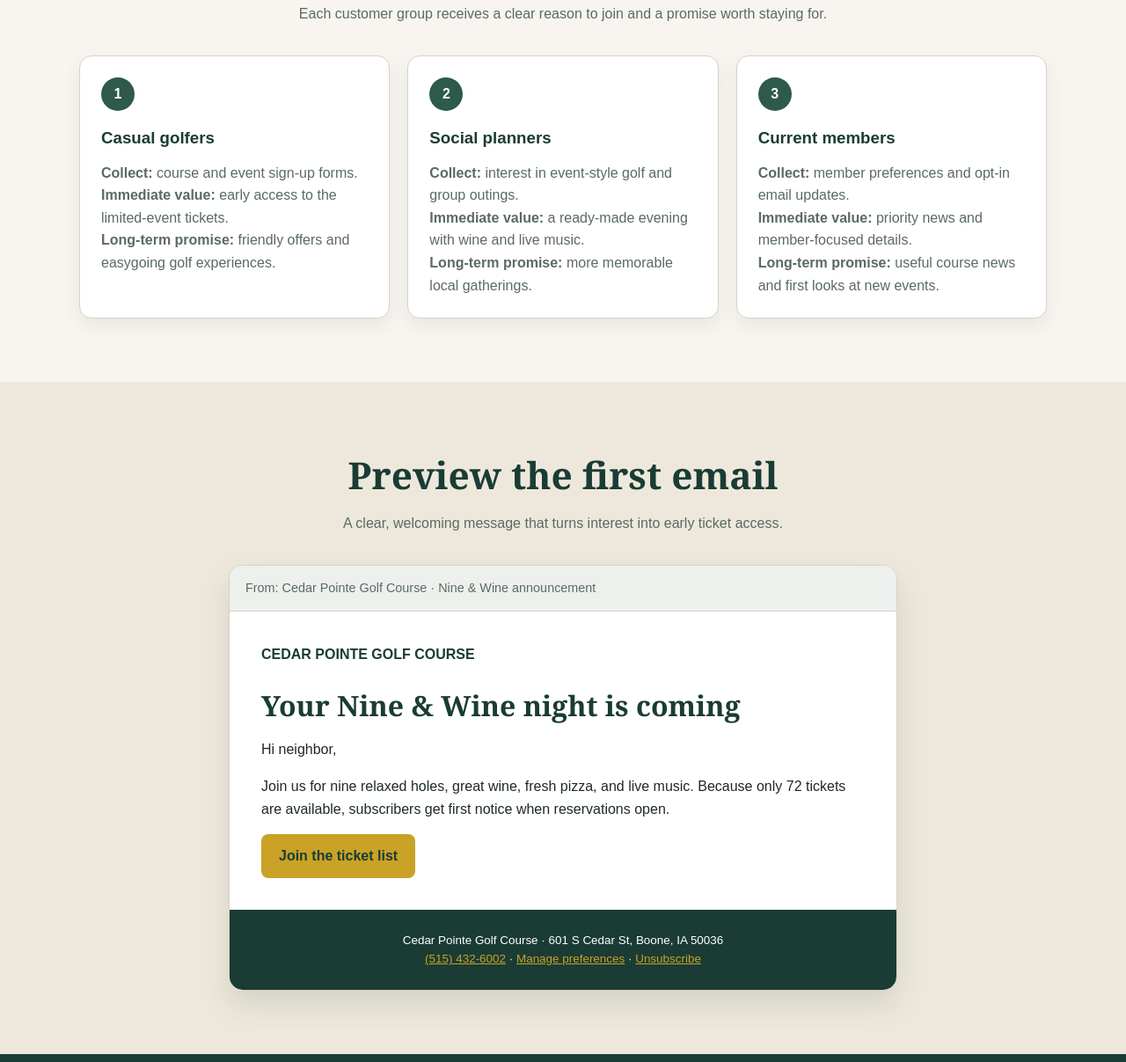
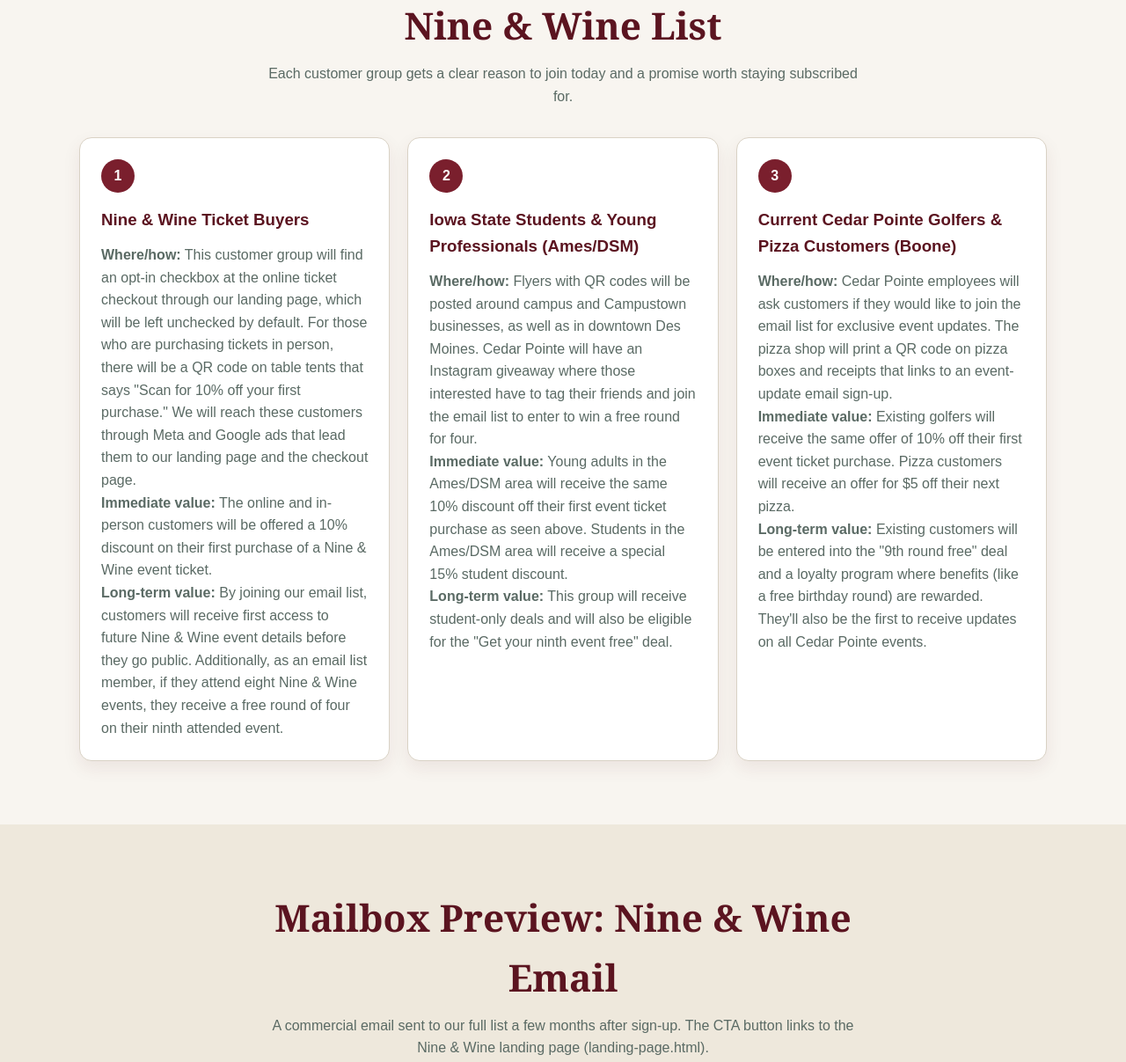
Before and after one commit to esmith-06/group-website-project, a plain HTML site: page email.html in a window 1280 px wide. Shown: the part 886-2093 px from the top of the page at 88% size. Drawn offline with Linux system fonts and the light colour scheme.

Commit message:
Update email page palette and content

```diff
--- a/email.html
+++ b/email.html
@@ -7,12 +7,10 @@
   <meta name="description" content="Join the Cedar Pointe Nine & Wine list for early ticket access, event reminders, and exclusive updates.">
   <style>
     :root {
-      --green-dark: #1a3c34;
-      --green: #2d5a4a;
+      --burgundy-dark: #5b1420;
+      --burgundy: #7a1f2d;
       --cream: #f8f5f0;
       --cream-dark: #eee8dc;
-      --gold: #c9a227;
-      --gold-dark: #ae8817;
       --white: #fff;
       --ink: #1f2a27;
       --muted: #5a6a64;
@@ -26,58 +24,52 @@
     .container { width: min(1100px, calc(100% - 40px)); margin: 0 auto; }
     .site-header { background: var(--white); border-bottom: 1px solid #ddd; position: sticky; top: 0; z-index: 10; }
     .header-inner { min-height: 88px; display: flex; align-items: center; justify-content: space-between; gap: 24px; }
-    .logo { display: flex; align-items: center; gap: 12px; text-decoration: none; color: var(--green-dark); font-weight: 800; }
+    .logo { display: flex; align-items: center; gap: 12px; text-decoration: none; color: var(--burgundy-dark); font-weight: 800; }
     .logo img { height: 58px; width: auto; }
     .top-nav { display: flex; flex-wrap: wrap; gap: 8px; }
     .top-nav a { text-decoration: none; color: #2d2d2d; font-weight: 700; padding: 10px 14px; border-radius: 8px; }
     .top-nav a:hover, .top-nav a:focus-visible, .top-nav a.active { background: #e9d8dc; color: #5b1420; }
 
-    .hero { background: linear-gradient(135deg, var(--green-dark), var(--green)); color: var(--white); padding: 64px 0 72px; }
+    .hero { background: linear-gradient(135deg, var(--burgundy-dark), var(--burgundy)); color: var(--white); padding: 64px 0 72px; }
     .hero-grid { display: grid; grid-template-columns: 1.08fr 0.92fr; gap: 52px; align-items: center; }
-    .eyebrow { color: var(--gold); font-weight: 800; letter-spacing: 0.12em; text-transform: uppercase; margin-bottom: 10px; }
+    .eyebrow { color: var(--cream); font-weight: 800; letter-spacing: 0.12em; text-transform: uppercase; margin-bottom: 10px; }
     .hero h1 { font-family: Georgia, "Times New Roman", serif; font-size: clamp(2.6rem, 6vw, 4.7rem); line-height: 1.02; margin-bottom: 18px; }
     .lead { max-width: 560px; font-size: 1.15rem; margin-bottom: 22px; }
     .benefits { list-style: none; display: grid; gap: 10px; }
     .benefits li { display: flex; align-items: flex-start; gap: 10px; }
-    .check { width: 22px; height: 22px; flex: 0 0 22px; border-radius: 50%; background: var(--gold); color: var(--green-dark); display: inline-grid; place-items: center; font-weight: 900; }
+    .check { width: 22px; height: 22px; flex: 0 0 22px; border-radius: 50%; background: var(--cream); color: var(--burgundy-dark); display: inline-grid; place-items: center; font-weight: 900; }
 
     .form-card { background: var(--white); color: var(--ink); border-radius: 16px; padding: 28px; box-shadow: 0 20px 50px rgba(0,0,0,.22); }
-    .form-card h2 { color: var(--green-dark); font-family: Georgia, serif; font-size: 1.75rem; line-height: 1.2; margin-bottom: 6px; }
+    .form-card h2 { color: var(--burgundy-dark); font-family: Georgia, serif; font-size: 1.75rem; line-height: 1.2; margin-bottom: 6px; }
     .form-sub { color: var(--muted); margin-bottom: 20px; }
     .form-row { display: grid; grid-template-columns: 1fr 1fr; gap: 14px; }
     .field { display: grid; gap: 6px; margin-bottom: 14px; }
     .field label { font-size: .9rem; font-weight: 800; }
     .optional { color: var(--muted); font-weight: 400; }
     .field input, .field select { width: 100%; min-height: 48px; border: 1.5px solid var(--border); border-radius: 8px; padding: 10px 12px; font: inherit; background: var(--white); }
-    .field input:focus, .field select:focus { border-color: var(--green); outline: 3px solid rgba(45,90,74,.16); }
-    .submit-button { width: 100%; min-height: 50px; border: 0; border-radius: 8px; background: var(--gold); color: var(--green-dark); font-weight: 900; font-size: 1.02rem; cursor: pointer; }
-    .submit-button:hover { background: var(--gold-dark); }
+    .field input:focus, .field select:focus { border-color: var(--burgundy); outline: 3px solid rgba(122,31,45,.18); }
+    .submit-button { width: 100%; min-height: 50px; border: 0; border-radius: 8px; background: var(--burgundy); color: var(--white); font-weight: 900; font-size: 1.02rem; cursor: pointer; }
+    .submit-button:hover { background: var(--burgundy-dark); }
     .form-note { margin-top: 12px; font-size: .78rem; color: var(--muted); text-align: center; }
-    .form-status { display: none; margin-top: 12px; padding: 12px; border-radius: 8px; background: #edf7f1; color: #175a3a; font-weight: 700; text-align: center; }
+    .form-status { display: none; margin-top: 12px; padding: 12px; border-radius: 8px; background: var(--burgundy-soft); color: var(--burgundy-dark); font-weight: 700; text-align: center; }
     .form-status.visible { display: block; }
 
     .section { padding: 72px 0; }
     .section-heading { max-width: 680px; margin: 0 auto 34px; text-align: center; }
-    .section-heading h2 { color: var(--green-dark); font-family: Georgia, serif; font-size: clamp(2rem, 4vw, 2.65rem); margin-bottom: 8px; }
+    .section-heading h2 { color: var(--burgundy-dark); font-family: Georgia, serif; font-size: clamp(2rem, 4vw, 2.65rem); margin-bottom: 8px; }
     .section-heading p { color: var(--muted); }
     .audience-grid { display: grid; grid-template-columns: repeat(3, 1fr); gap: 20px; }
-    .audience-card { background: var(--white); border: 1px solid var(--border); border-radius: 14px; padding: 24px; box-shadow: 0 8px 20px rgba(26,60,52,.08); }
-    .audience-number { width: 38px; height: 38px; display: grid; place-items: center; border-radius: 50%; background: var(--green); color: var(--white); font-weight: 900; margin-bottom: 16px; }
-    .audience-card h3 { color: var(--green-dark); margin-bottom: 12px; }
+    .audience-card { background: var(--white); border: 1px solid var(--border); border-radius: 14px; padding: 24px; box-shadow: 0 8px 20px rgba(91,20,32,.08); }
+    .audience-number { width: 38px; height: 38px; display: grid; place-items: center; border-radius: 50%; background: var(--burgundy); color: var(--white); font-weight: 900; margin-bottom: 16px; }
+    .audience-card h3 { color: var(--burgundy-dark); margin-bottom: 12px; }
     .audience-card p { color: var(--muted); }
 
     .mailbox-section { background: var(--cream-dark); }
-    .mailbox { max-width: 760px; margin: 0 auto; background: var(--white); border: 1px solid var(--border); border-radius: 16px; box-shadow: 0 16px 32px rgba(26,60,52,.12); overflow: hidden; }
-    .mailbar { background: #edf0ed; border-bottom: 1px solid var(--border); padding: 14px 18px; color: var(--muted); font-size: .9rem; }
-    .email-copy { padding: 36px; }
-    .email-copy .brand { color: var(--green-dark); font-weight: 900; margin-bottom: 20px; }
-    .email-copy h3 { font-family: Georgia, serif; color: var(--green-dark); font-size: 2rem; margin-bottom: 12px; }
-    .email-copy p { margin-bottom: 16px; }
-    .email-button { display: inline-block; background: var(--gold); color: var(--green-dark); text-decoration: none; border-radius: 8px; padding: 12px 20px; font-weight: 900; }
-    .email-footer { background: var(--green-dark); color: var(--white); padding: 24px 36px; text-align: center; font-size: .84rem; }
-    .email-footer a { color: var(--gold); }
+    .mailbox { max-width: 760px; margin: 0 auto; background: var(--white); border: 1px solid var(--border); border-radius: 16px; box-shadow: 0 16px 32px rgba(91,20,32,.12); overflow: hidden; }
+    .mailbox-image { margin: 0; }
+    .mailbox-image img { width: 100%; height: auto; display: block; }
 
-    .site-footer { background: var(--green-dark); color: rgba(255,255,255,.88); padding: 28px 0; text-align: center; }
+    .site-footer { background: var(--burgundy-dark); color: rgba(255,255,255,.88); padding: 28px 0; text-align: center; }
     .site-footer p + p { margin-top: 6px; }
 
     :focus-visible { outline: 3px solid #1d63b0; outline-offset: 3px; }
@@ -91,8 +83,6 @@
       .hero-grid { gap: 30px; }
       .form-row { grid-template-columns: 1fr; }
       .section { padding: 52px 0; }
-      .email-copy { padding: 24px 20px; }
-      .email-footer { padding: 22px 20px; }
     }
   </style>
 </head>
@@ -163,30 +153,30 @@
     <section class="section" id="strategy">
       <div class="container">
         <div class="section-heading">
-          <h2>A list built around local golfers</h2>
-          <p>Each customer group receives a clear reason to join and a promise worth staying for.</p>
+          <h2>Three Ways We'll Grow the Nine &amp; Wine List</h2>
+          <p>Each customer group gets a clear reason to join today and a promise worth staying subscribed for.</p>
         </div>
         <div class="audience-grid">
           <article class="audience-card">
             <div class="audience-number">1</div>
-            <h3>Casual golfers</h3>
-            <p><strong>Collect:</strong> course and event sign-up forms.</p>
-            <p><strong>Immediate value:</strong> early access to the limited-event tickets.</p>
-            <p><strong>Long-term promise:</strong> friendly offers and easygoing golf experiences.</p>
+            <h3>Nine &amp; Wine Ticket Buyers</h3>
+            <p><strong>Where/how:</strong> This customer group will find an opt-in checkbox at the online ticket checkout through our landing page, which will be left unchecked by default. For those who are purchasing tickets in person, there will be a QR code on table tents that says "Scan for 10% off your first purchase." We will reach these customers through Meta and Google ads that lead them to our landing page and the checkout page.</p>
+            <p><strong>Immediate value:</strong> The online and in-person customers will be offered a 10% discount on their first purchase of a Nine &amp; Wine event ticket.</p>
+            <p><strong>Long-term value:</strong> By joining our email list, customers will receive first access to future Nine &amp; Wine event details before they go public. Additionally, as an email list member, if they attend eight Nine &amp; Wine events, they receive a free round of four on their ninth attended event.</p>
           </article>
           <article class="audience-card">
             <div class="audience-number">2</div>
-            <h3>Social planners</h3>
-            <p><strong>Collect:</strong> interest in event-style golf and group outings.</p>
-            <p><strong>Immediate value:</strong> a ready-made evening with wine and live music.</p>
-            <p><strong>Long-term promise:</strong> more memorable local gatherings.</p>
+            <h3>Iowa State Students &amp; Young Professionals (Ames/DSM)</h3>
+            <p><strong>Where/how:</strong> Flyers with QR codes will be posted around campus and Campustown businesses, as well as in downtown Des Moines. Cedar Pointe will have an Instagram giveaway where those interested have to tag their friends and join the email list to enter to win a free round for four.</p>
+            <p><strong>Immediate value:</strong> Young adults in the Ames/DSM area will receive the same 10% discount off their first event ticket purchase as seen above. Students in the Ames/DSM area will receive a special 15% student discount.</p>
+            <p><strong>Long-term value:</strong> This group will receive student-only deals and will also be eligible for the "Get your ninth event free" deal.</p>
           </article>
           <article class="audience-card">
             <div class="audience-number">3</div>
-            <h3>Current members</h3>
-            <p><strong>Collect:</strong> member preferences and opt-in email updates.</p>
-            <p><strong>Immediate value:</strong> priority news and member-focused details.</p>
-            <p><strong>Long-term promise:</strong> useful course news and first looks at new events.</p>
+            <h3>Current Cedar Pointe Golfers &amp; Pizza Customers (Boone)</h3>
+            <p><strong>Where/how:</strong> Cedar Pointe employees will ask customers if they would like to join the email list for exclusive event updates. The pizza shop will print a QR code on pizza boxes and receipts that links to an event-update email sign-up.</p>
+            <p><strong>Immediate value:</strong> Existing golfers will receive the same offer of 10% off their first event ticket purchase. Pizza customers will receive an offer for $5 off their next pizza.</p>
+            <p><strong>Long-term value:</strong> Existing customers will be entered into the "9th round free" deal and a loyalty program where benefits (like a free birthday round) are rewarded. They'll also be the first to receive updates on all Cedar Pointe events.</p>
           </article>
         </div>
       </div>
@@ -195,22 +185,15 @@
     <section class="section mailbox-section" id="mailbox">
       <div class="container">
         <div class="section-heading">
-          <h2>Preview the first email</h2>
-          <p>A clear, welcoming message that turns interest into early ticket access.</p>
+          <h2>Mailbox Preview: Nine &amp; Wine Email</h2>
+          <p>A commercial email sent to our full list a few months after sign-up. The CTA button links to the Nine &amp; Wine landing page (landing-page.html).</p>
         </div>
         <div class="mailbox">
-          <div class="mailbar">From: Cedar Pointe Golf Course · Nine & Wine announcement</div>
-          <div class="email-copy">
-            <p class="brand">CEDAR POINTE GOLF COURSE</p>
-            <h3>Your Nine & Wine night is coming</h3>
-            <p>Hi neighbor,</p>
-            <p>Join us for nine relaxed holes, great wine, fresh pizza, and live music. Because only 72 tickets are available, subscribers get first notice when reservations open.</p>
-            <a class="email-button" href="#signup">Join the ticket list</a>
-          </div>
-          <div class="email-footer">
-            <p>Cedar Pointe Golf Course · 601 S Cedar St, Boone, IA 50036</p>
-            <p><a href="tel:+15154326002">(515) 432-6002</a> · <a href="#signup">Manage preferences</a> · <a href="#signup">Unsubscribe</a></p>
-          </div>
+          <figure class="mailbox-image">
+            <img src="Email%20Marketing%20Assignment%20(1).png"
+                 alt="Email preview from Cedar Pointe Golf Course, subject 'Your Next Girls' Night Awaits.' Greeting: Hi [first name]. Invites readers to Nine &amp; Wine on Thursday, April 22, 2027: golf, wine tastings, pizza, and live patio entertainment. Golf tickets $24 per person, optional cart rental $15, food, wine, and entertainment until 10 p.m. CTA button: Reserve Your Spot, linking to the Nine &amp; Wine landing page. Burgundy branded footer with the tagline 'Your Night Out. Your Kind of Fun.', 601 S Cedar Street, Boone, IA 50036, Facebook and Instagram icons, and Privacy Policy, Forward to a Friend, and Unsubscribe links."
+                 width="1200" height="2400" loading="lazy">
+          </figure>
         </div>
       </div>
     </section>
```
